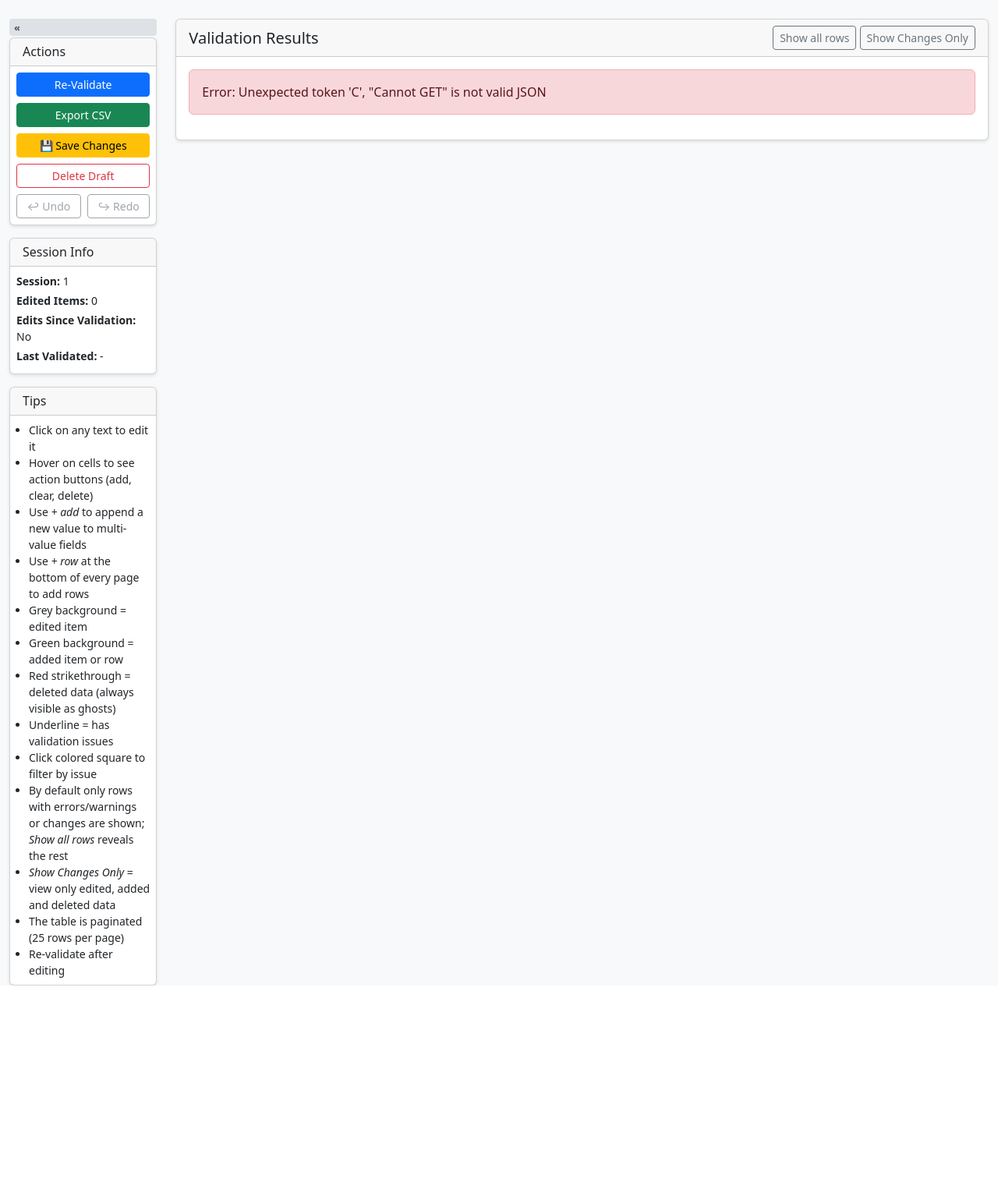
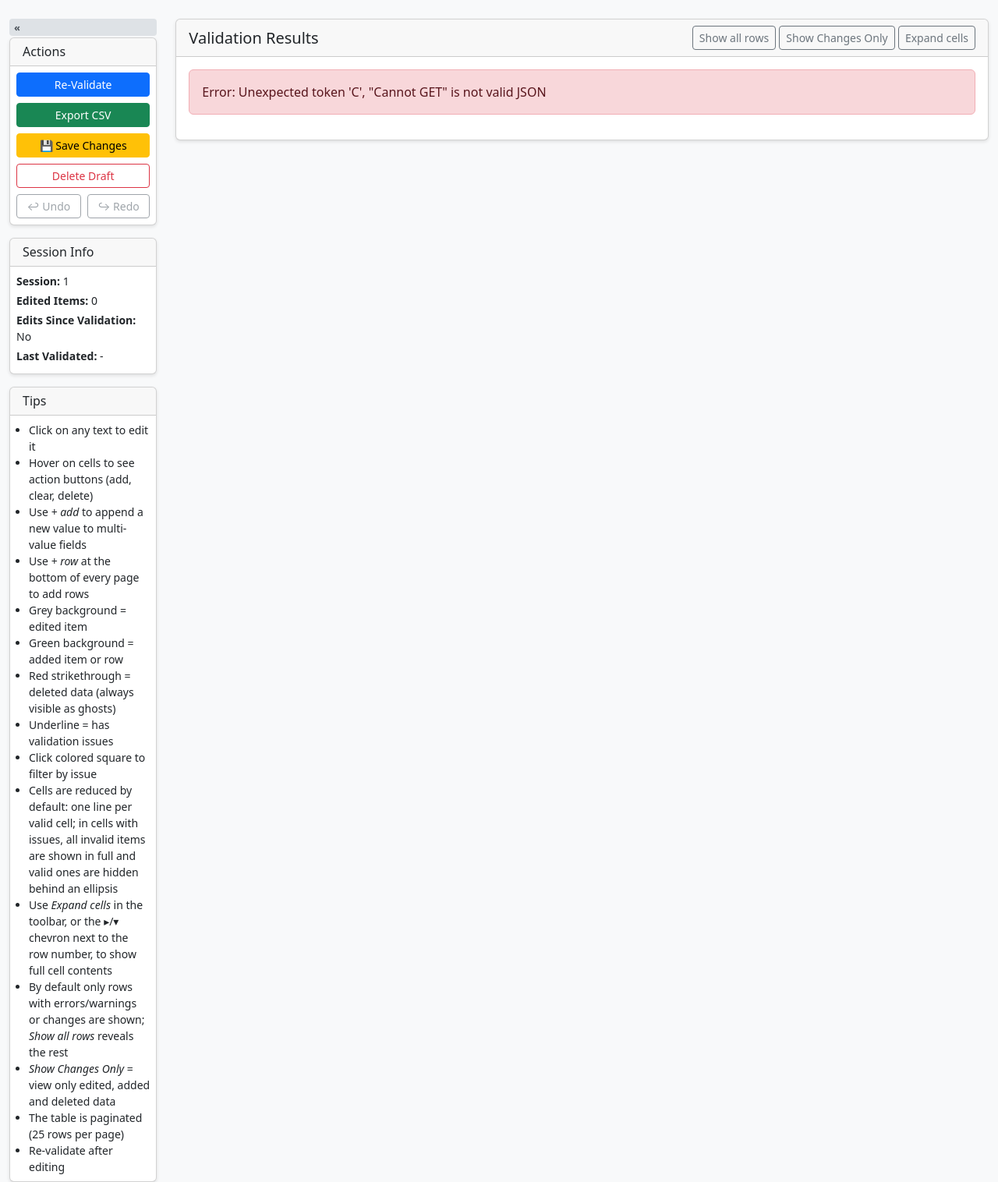
Before and after one commit to eliarizzetto/oc_table_editor, a FastAPI app: template templates/editor.html in a window 1280 px wide. Shown: the part 56-1572 px from the top of the page at 78% size. Before the commit the page ends 1320 px from the top, so only its background shows below. Run offline with FastAPI, Linux system fonts and the light colour scheme; the template is opened without the code that fills it: most values are stand-ins (such as "Sample title", 1, 10 or a date in 2020); some libraries are stand-ins or nearby versions.

Commit message:
Add reduced cell view with table-wide and per-row expand toggles
Fully-rendered cells made pages with long multi-value fields (author/id
lists) very long and hard to scan. Cells are now shown reduced by
default, purely client-side — the server still ships complete row
markup, so the journal/view pipeline is untouched.

- Fully-valid cells collapse to a single line with a CSS ellipsis
  (.cell-collapsed restores the base td nowrap/text-overflow recipe;
  #table-data is table-layout:fixed).
- Cells containing issues keep every icon-bearing .item-container
  fully visible; maximal runs of valid containers are wrapped in a
  hidden span with one "..." marker per run (title = hidden count).
  Icon-bearing containers are run-breakers, so hidden runs can never
  contain a popover element — the lazy popover delegation is
  unaffected by construction.
- editor.js: cellDisplay state {mode, rowOverrides} — shared between
  the main and issue-filtered views, independent of viewState (never
  captured by savedMainViewState). applyCellDisplay() re-applies the
  transform after every render; restore-before-reduce makes it
  idempotent and reversible, so toggling never refetches.
- Controls: "Expand cells" toolbar button (always enabled, even in the
  filtered view; clears per-row overrides) and a per-row chevron in
  td.row-number (delegated before the data-editable guard so it also
  works on the read-only citations table; override keys are scoped
  'main:'/'cits:' because both tables reuse rowN ids). Per-row
  overrides survive re-renders and pagination and are cleared on
  revalidate, when make_gui renumbers row ids.
- editor.css: collapsed-cell ellipsis, hover action buttons pinned
  top-right inside collapsed cells (they would clip past the hidden
  overflow), ellipsis marker and chevron styles. Asset cache-busters
  bumped to v=4.

```diff
--- a/static/js/editor.js
+++ b/static/js/editor.js
@@ -43,6 +43,15 @@ let filteredState = null;          // {issueId, page} while in the issue-filtere
 let savedMainViewState = null;     // captured on entering the filtered view, restored on exit
 let renderSeq = 0;                 // stale-response guard for overlapping fetches
 
+// Cell display mode: 'reduced' (default) collapses fully-valid cells to one
+// truncated line and hides valid items in error cells behind an ellipsis;
+// 'expanded' shows full content.  Deliberately separate from viewState and
+// never captured by savedMainViewState — the setting is shared between the
+// main and issue-filtered views and independent of the view toggles.  Row
+// overrides survive re-renders and pagination, keyed 'main:rowN' / 'cits:rowN'
+// (the two tables of a paired session reuse the same row ids).
+const cellDisplay = { mode: 'reduced', rowOverrides: new Map() };
+
 /**
  * Fetch and inject the current view (main or issue-filtered).
  * opts: { preserveScroll, scrollToTop, focusRowId }
@@ -82,6 +91,7 @@ async function renderView(opts = {}) {
             ? emptyStateHtml() + data.html
             : data.html;
         if (typeof setupEditHandlers === 'function') setupEditHandlers();
+        applyCellDisplay();   // after enhanceRow (buttons exist) and before the focus scroll
         initBootstrapWidgets();
         updateViewToggleButtons();
         const toggles = document.getElementById('viewToggles');
@@ -152,6 +162,11 @@ function updateViewToggleButtons() {
         chBtn.classList.toggle('active', viewState.changesOnly);
         chBtn.disabled = !!filteredState;
     }
+    const cdBtn = document.getElementById('cellDisplayBtn');
+    if (cdBtn) {
+        // Shared by the main and filtered views — intentionally never disabled.
+        cdBtn.classList.toggle('active', cellDisplay.mode === 'expanded');
+    }
 }
 
 // ── Delegated table interactions ─────────────────────────────────────────────
@@ -190,6 +205,13 @@ function setupTableDelegation() {
 
         const btn = e.target.closest('button');
         if (btn) {
+            // Cell-display chevron — must run before the data-editable guard
+            // below so it also works in the read-only citations table.
+            if (btn.classList.contains('cell-toggle-btn')) {
+                e.stopPropagation();
+                toggleRowCellDisplay(btn);
+                return;
+            }
             if (!btn.closest('table[data-editable]')) return;
             e.stopPropagation();
             const tr = btn.closest('tr');
@@ -245,6 +267,156 @@ document.addEventListener('DOMContentLoaded', function() {
     initBootstrapWidgets();
     setupTableDelegation();
 });
+
+
+// ── Reduced / expanded cell display ──────────────────────────────────────────
+// Purely client-side: the server always ships complete row markup, so the
+// reduced view is a reversible DOM transform re-applied after every render.
+//   • fully-valid cells → single truncated line (CSS text-overflow, class
+//     'cell-collapsed', no DOM surgery);
+//   • cells containing issues → every .item-container that holds an issue
+//     icon stays fully visible; maximal runs of valid containers are wrapped
+//     in a hidden span, one '…' marker per run.
+// The restore step makes the transform idempotent and reversible (toggling
+// never needs a server refetch).  Hidden runs can never contain an issue
+// icon — icon-bearing containers are run-breakers — so the lazy popover
+// delegation is unaffected by construction.
+
+/** 'main' for the editable table, 'cits' for the read-only citations table. */
+function tableScope(table) {
+    return table.hasAttribute('data-editable') ? 'main' : 'cits';
+}
+
+/** The mode a row currently uses: its override, else the table-wide mode. */
+function effectiveRowMode(tr, scope) {
+    return cellDisplay.rowOverrides.get(scope + ':' + tr.id) || cellDisplay.mode;
+}
+
+/** Undo any previous reduction of the row's cells (idempotent). */
+function restoreRowCells(tr) {
+    tr.querySelectorAll('td.field-value').forEach(td => {
+        td.classList.remove('cell-collapsed', 'cell-collapsed-invalid');
+        td.querySelectorAll(':scope > .cell-ellipsis').forEach(marker => marker.remove());
+        td.querySelectorAll(':scope > .hidden-items-run').forEach(wrapper => {
+            while (wrapper.firstChild) td.insertBefore(wrapper.firstChild, wrapper);
+            wrapper.remove();
+        });
+    });
+}
+
+/** A hideable node: a span.item-container with no issue icons inside (a
+ *  valid item — includes deleted-ghost items and icon-less empty slots). */
+function isHideableContainer(node) {
+    return node.nodeType === Node.ELEMENT_NODE && node.tagName === 'SPAN'
+        && node.classList.contains('item-container')
+        && !node.querySelector('.issue-icon');
+}
+
+function isPureWhitespaceText(node) {
+    return node.nodeType === Node.TEXT_NODE && node.textContent.trim() === '';
+}
+
+/** Apply the reduced presentation to the row's cells (call after restore). */
+function reduceRowCells(tr) {
+    tr.querySelectorAll('td.field-value').forEach(td => {
+        if (!td.querySelector('.issue-icon')) {
+            // Fully-valid cell: CSS-only single line + ellipsis.
+            td.classList.add('cell-collapsed');
+            return;
+        }
+        // Mixed cell: hide maximal runs of valid containers (plus any
+        // whitespace between them) behind an ellipsis marker; injected
+        // action buttons and every icon-bearing container stay in place.
+        const nodes = Array.from(td.childNodes);
+        let i = 0;
+        while (i < nodes.length) {
+            if (!isHideableContainer(nodes[i])) { i++; continue; }
+            let j = i;
+            while (j + 1 < nodes.length
+                   && (isHideableContainer(nodes[j + 1]) || isPureWhitespaceText(nodes[j + 1]))) {
+                j++;
+            }
+            const run = nodes.slice(i, j + 1);
+            const count = run.filter(isHideableContainer).length;
+            const marker = document.createElement('span');
+            marker.className = 'cell-ellipsis';
+            marker.textContent = '…';
+            marker.title = `${count} more item${count !== 1 ? 's' : ''} hidden — expand the row to show them`;
+            const wrapper = document.createElement('span');
+            wrapper.className = 'hidden-items-run';
+            wrapper.hidden = true;
+            td.insertBefore(marker, run[0]);
+            run.forEach(node => wrapper.appendChild(node));   // moves the nodes in
+            td.insertBefore(wrapper, marker);                  // final order: wrapper, marker
+            i = j + 1;
+        }
+        td.classList.add('cell-collapsed-invalid');   // keeps normal wrapping
+    });
+}
+
+/** Inject the per-row expand/reduce chevron (ghost rows stay untouched). */
+function ensureRowToggleButton(tr) {
+    if (tr.hasAttribute('data-ghost-row-id')) return;   // read-only ghost row
+    const numCell = tr.querySelector('td.row-number');
+    if (!numCell || numCell.querySelector('.cell-toggle-btn')) return;
+    const btn = document.createElement('button');
+    btn.type = 'button';
+    btn.className = 'cell-toggle-btn table-action';
+    const delBtn = numCell.querySelector('.delete-row-btn');
+    if (delBtn) numCell.insertBefore(btn, delBtn);
+    else numCell.appendChild(btn);
+    // icon/title are set by updateRowToggleButton on the same pass
+}
+
+/** Sync the chevron icon + tooltip with the row's effective mode. */
+function updateRowToggleButton(tr, mode) {
+    const btn = tr.querySelector('td.row-number .cell-toggle-btn');
+    if (!btn) return;
+    if (mode === 'expanded') {
+        btn.textContent = '▾';
+        btn.title = 'Reduce cell contents (show less)';
+    } else {
+        btn.textContent = '▸';
+        btn.title = 'Expand cell contents (show full text)';
+    }
+}
+
+/** Restore, then apply the row's effective mode (idempotent). */
+function applyRowCellDisplay(tr, scope) {
+    restoreRowCells(tr);
+    const mode = effectiveRowMode(tr, scope);
+    updateRowToggleButton(tr, mode);
+    if (mode === 'expanded') return;
+    reduceRowCells(tr);
+}
+
+/** Full pass over the current DOM — the render hook and the toolbar toggle. */
+function applyCellDisplay() {
+    document.querySelectorAll('#tableContainer .table-container table').forEach(table => {
+        const scope = tableScope(table);
+        table.querySelectorAll('tbody tr').forEach(tr => {   // '+ row' is a button, not a tr
+            ensureRowToggleButton(tr);
+            applyRowCellDisplay(tr, scope);
+        });
+    });
+}
+
+/** Per-row chevron click: flip this row's override and re-apply, no refetch. */
+function toggleRowCellDisplay(btn) {
+    const tr = btn.closest('tr');
+    const table = btn.closest('table');
+    if (!tr || !table || !tr.id) return;
+    const scope = tableScope(table);
+    const key = scope + ':' + tr.id;
+    const current = cellDisplay.rowOverrides.get(key) || cellDisplay.mode;
+    cellDisplay.rowOverrides.set(key, current === 'reduced' ? 'expanded' : 'reduced');
+    applyRowCellDisplay(tr, scope);
+}
+
+/** Drop per-row overrides (revalidate renumbers row ids per generation). */
+function resetCellDisplayOverrides() {
+    cellDisplay.rowOverrides.clear();
+}
 
 
 // ── Issue-filtered view functionality ─────────────────────────────────────────
@@ -412,6 +584,8 @@ if (typeof module !== 'undefined' && module.exports) {
         emptyStateHtml,
         enableShowAllRows,
         updateViewToggleButtons,
+        applyCellDisplay,
+        resetCellDisplayOverrides,
         highlightInvolvedElements,
         loadFilteredTable,
         exitFilteredView,
--- a/templates/base.html
+++ b/templates/base.html
@@ -9,7 +9,7 @@
     <link href="https://cdn.jsdelivr.net/npm/bootstrap@5.3.3/dist/css/bootstrap.min.css" rel="stylesheet">
 
     <!-- Custom CSS -->
-    <link href="{{ url_for('static', path='/css/editor.css') }}?v=3" rel="stylesheet">
+    <link href="{{ url_for('static', path='/css/editor.css') }}?v=4" rel="stylesheet">
 
     {% block extra_css %}{% endblock %}
 </head>
@@ -50,7 +50,7 @@
     <script src="https://cdn.jsdelivr.net/npm/bootstrap@5.3.3/dist/js/bootstrap.bundle.min.js"></script>
 
     <!-- Custom JS -->
-    <script src="{{ url_for('static', path='/js/editor.js') }}?v=3"></script>
+    <script src="{{ url_for('static', path='/js/editor.js') }}?v=4"></script>
 
     {% block extra_js %}{% endblock %}
 </body>
--- a/templates/editor.html
+++ b/templates/editor.html
@@ -72,6 +72,8 @@
                     <li>Red strikethrough = deleted data (always visible as ghosts)</li>
                     <li>Underline = has validation issues</li>
                     <li>Click colored square to filter by issue</li>
+                    <li>Cells are reduced by default: one line per valid cell; in cells with issues, all invalid items are shown in full and valid ones are hidden behind an ellipsis</li>
+                    <li>Use <em>Expand cells</em> in the toolbar, or the ▸/▾ chevron next to the row number, to show full cell contents</li>
                     <li>By default only rows with errors/warnings or changes are shown; <em>Show all rows</em> reveals the rest</li>
                     <li><em>Show Changes Only</em> = view only edited, added and deleted data</li>
                     <li>The table is paginated (25 rows per page)</li>
@@ -92,6 +94,8 @@
                             title="Valid, unchanged rows are hidden by default">Show all rows</button>
                     <button class="btn btn-sm btn-outline-secondary view-toggle" id="showChangesOnlyBtn"
                             title="Show only rows with edits, additions or deletions">Show Changes Only</button>
+                    <button class="btn btn-sm btn-outline-secondary view-toggle" id="cellDisplayBtn"
+                            title="Reduced cells show one line per valid cell (invalid items always in full); click to show full cell contents">Expand cells</button>
                 </div>
             </div>
             <!-- Filter banner (hidden by default) -->
@@ -205,6 +209,12 @@ document.addEventListener('DOMContentLoaded', function() {
         viewState.changesOnly = !viewState.changesOnly;
         viewState.page = 1;
         renderView({ scrollToTop: true });
+    });
+    document.getElementById('cellDisplayBtn').addEventListener('click', function() {
+        cellDisplay.mode = (cellDisplay.mode === 'expanded') ? 'reduced' : 'expanded';
+        cellDisplay.rowOverrides.clear();   // global switch = uniform state again
+        applyCellDisplay();                 // pure DOM transform — no refetch
+        updateViewToggleButtons();
     });
     document.getElementById('saveEditBtn').addEventListener('click', saveEdit);
     document.getElementById('deleteItemBtn').addEventListener('click', () => deleteItem(currentItemId));
@@ -583,6 +593,7 @@ async function revalidate() {
             // drop the issue filter (without restoring stale state) and page 1.
             exitFilteredView(false);
             viewState.page = 1;
+            resetCellDisplayOverrides();   // row ids are renumbered per generation
             renderView({ scrollToTop: true });
             loadSessionInfo();
         } else {
```
Also changed, not shown: static/css/editor.css (+51 -0 lines).
